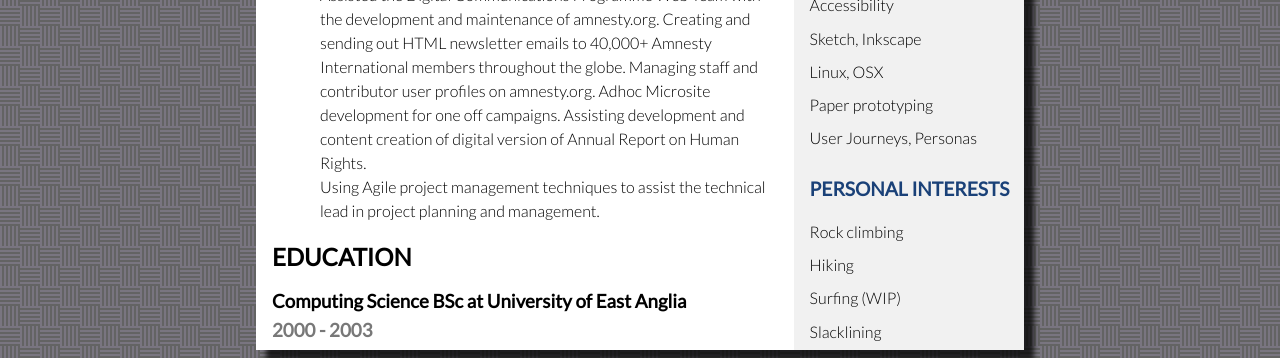
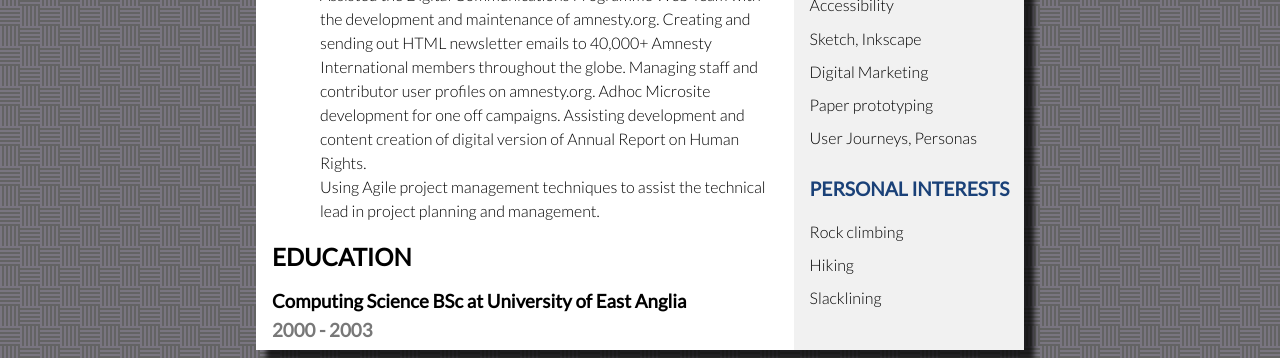
Before and after one commit to tomltd/CV, a website: page index.html in a window 1280 px wide. Shown: the part 754-1112 px from the top of the page. Drawn offline with nearby package versions, Linux system fonts and the light colour scheme.

Commit message:
Add DM to skills

```diff
--- a/index.html
+++ b/index.html
@@ -79,7 +79,7 @@
                 <p>BDD, Cucumber, Behat<span></span></p>
                 <p>Accessibility<span></span></p>
                 <p>Sketch, Inkscape<span></span></p>
-                <p>Linux, OSX<span></span>
+                <p>Digital Marketing<span></span></p>
                 <p>Paper prototyping<span></span></p>
                 <p>User Journeys, Personas<span></span></p>
             </div>
@@ -87,7 +87,6 @@
                 <h2>Personal Interests</h2>
                 <p>Rock climbing</p>
                 <p>Hiking</p>
-                <p>Surfing (WIP)</p>
                 <p>Slacklining</p>
             </div>
         <aside>
```
